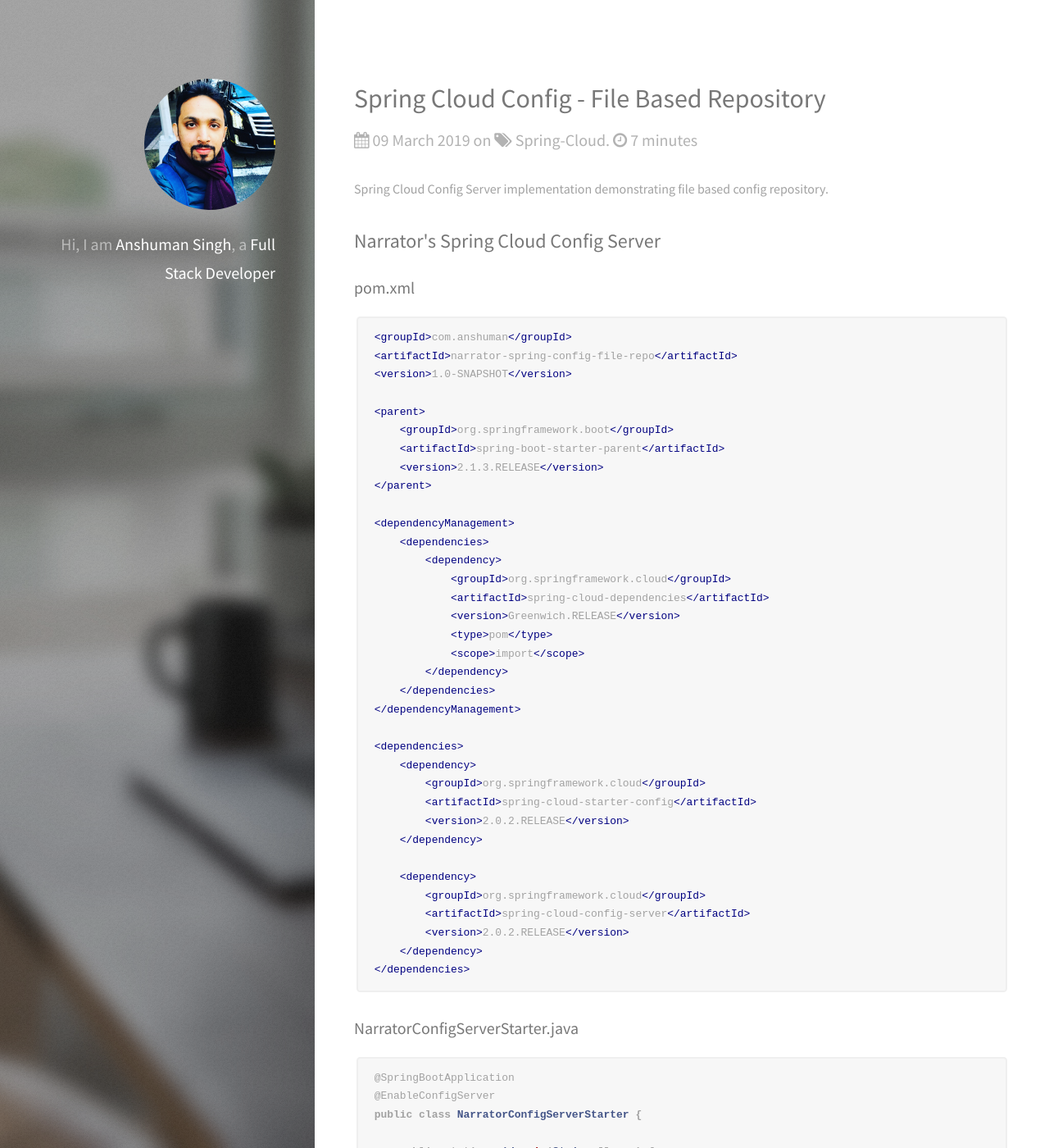
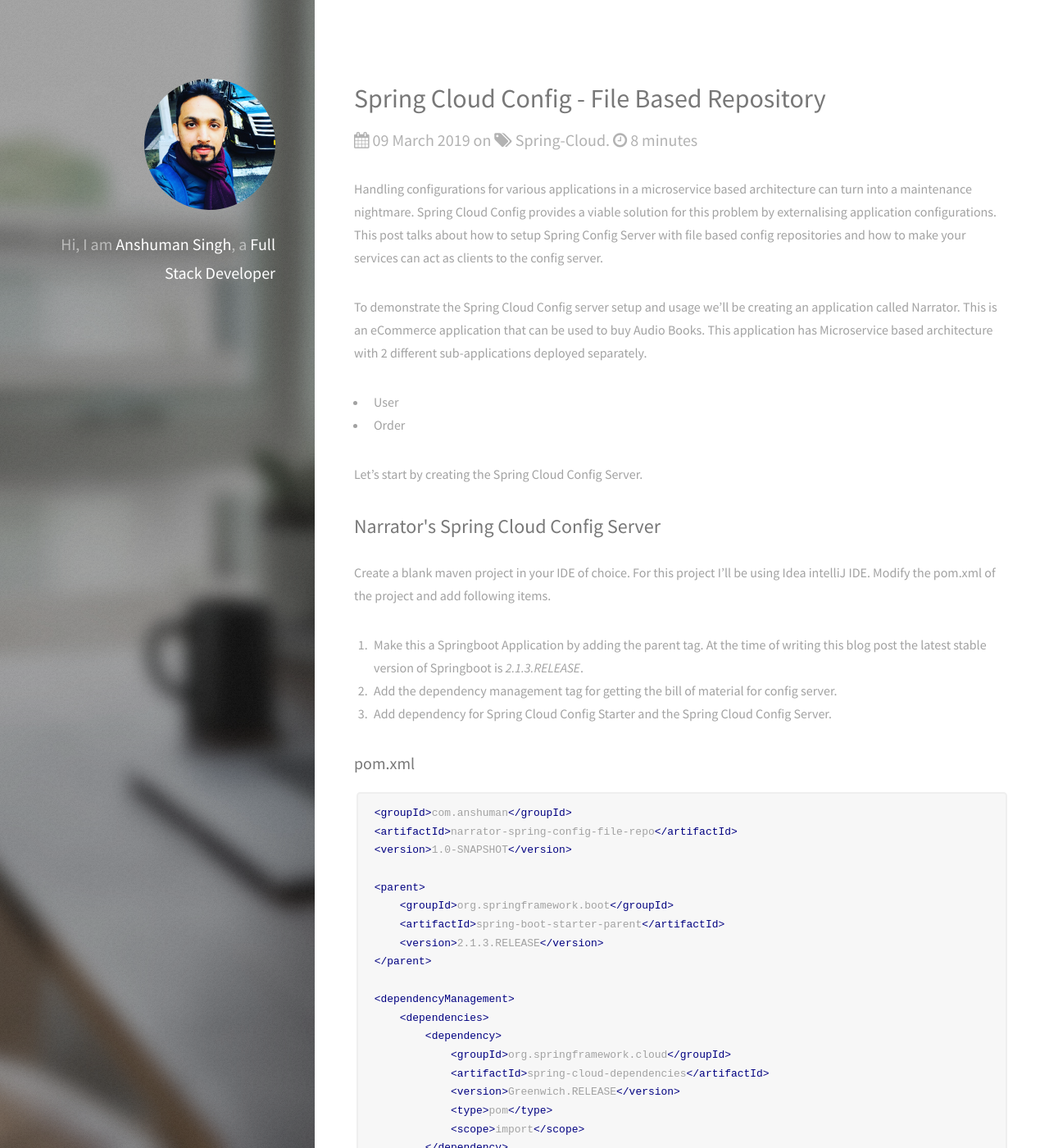
Before and after one commit to singh-anshuman/singh-anshuman.github.io, a Jekyll site: the page built from _posts/2019-03-09-spring-cloud-config-file-repo.md, in a window 1280 px wide and 1400 px high. Shown: the whole window at 82% size. Built offline with Jekyll 4.4.1, drawn with Linux system fonts in a browser that asks for light colours; comment, search, counter and statistics services are not loaded.

Commit message:
Added desciptive text containing basic steps

```diff
--- a/_posts/2019-03-09-spring-cloud-config-file-repo.md
+++ b/_posts/2019-03-09-spring-cloud-config-file-repo.md
@@ -5,9 +5,22 @@ categories: Spring-Cloud
 image:  /images/bg.jpg
 ---
 
-Spring Cloud Config Server implementation demonstrating file based config repository.
+Handling configurations for various applications in a microservice based architecture can turn into a maintenance nightmare. Spring Cloud Config provides a viable solution for this problem by externalising application configurations. This post talks about how to setup Spring Config Server with file based config repositories and how to make your services can act as clients to the config server.
 
-<h2>Narrator's Spring Cloud Config Server</h2>
+To demonstrate the Spring Cloud Config server setup and usage we'll be creating an application called Narrator. This is an eCommerce application that can be used to buy Audio Books. This application has Microservice based architecture with 2 different sub-applications deployed separately.
+
+* User
+* Order
+
+Let's start by creating the Spring Cloud Config Server.
+
+ <h2>Narrator's Spring Cloud Config Server</h2>
+
+ Create a blank maven project in your IDE of choice. For this project I'll be using Idea intelliJ IDE. Modify the pom.xml of the project and add following items.
+
+ 1. Make this a Springboot Application by adding the parent tag. At the time of writing this blog post the latest stable version of Springboot is _2.1.3.RELEASE_.
+ 2. Add the dependency management tag for getting the bill of material for config server.
+ 3. Add dependency for Spring Cloud Config Starter and the Spring Cloud Config Server.
 
 <h3>pom.xml</h3>
 
```
Also changed, not shown: 6 other files.
